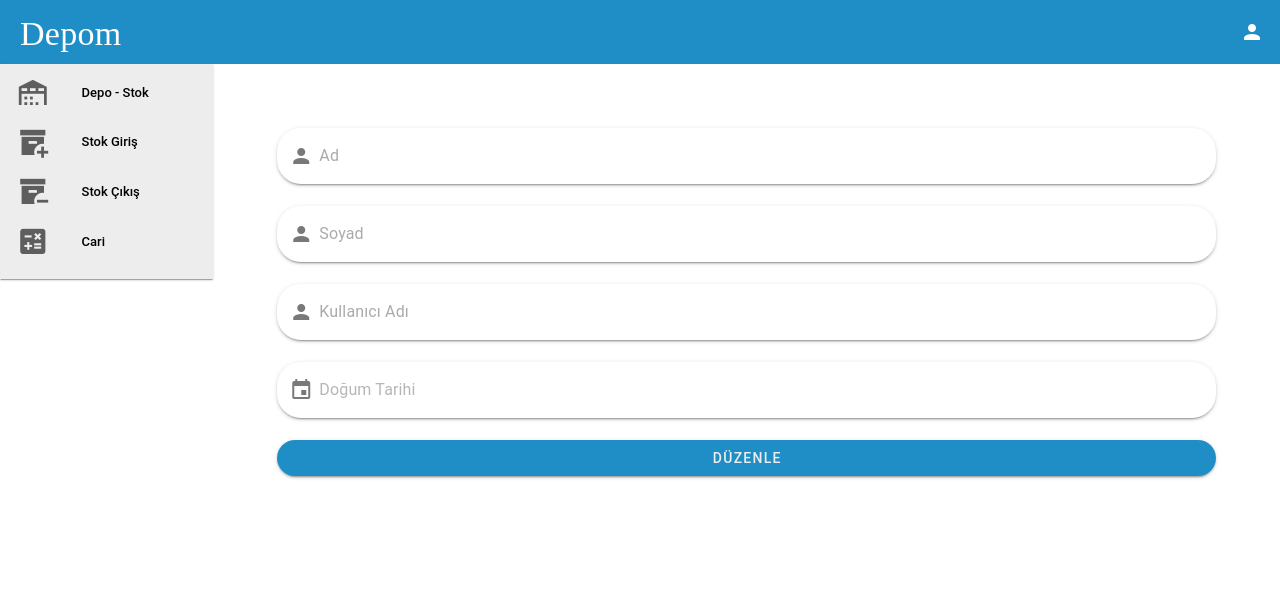
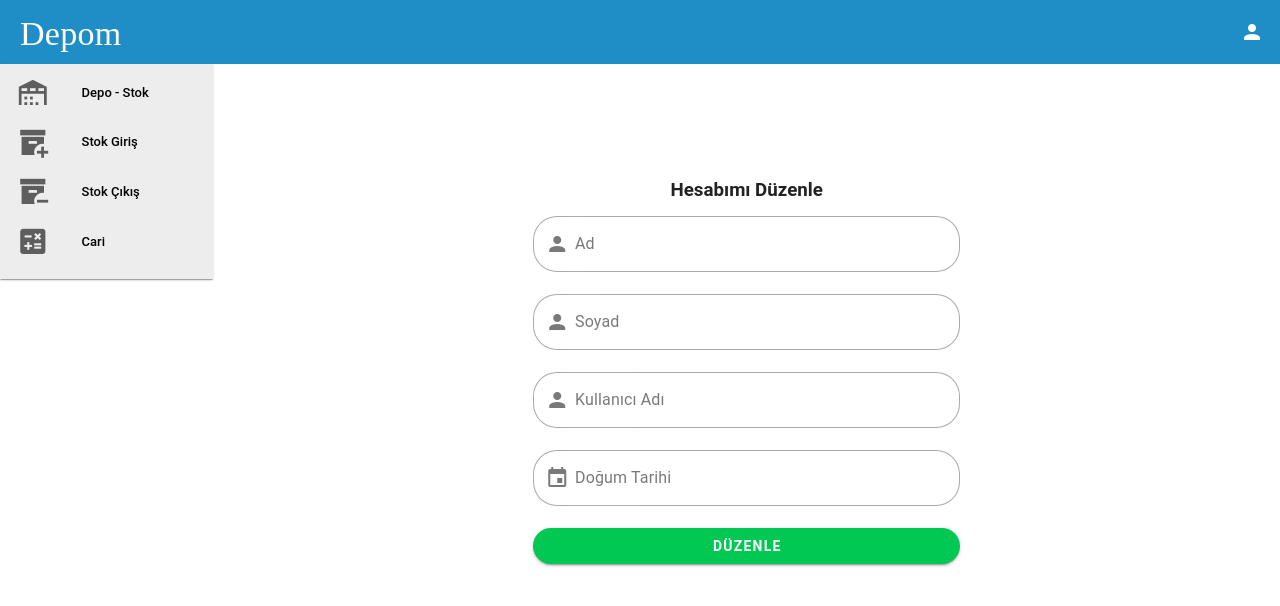
Before and after one commit to nurcancurebal/depom-frontend, a Vue app: page /updateaccount in a window 1280 px wide. Shown: the top 606 px of the page. Built offline with nearby package versions, Linux system fonts and the light colour scheme; no server answers.

Commit message:
style düzenleme

```diff
--- a/src/views/Current.vue
+++ b/src/views/Current.vue
@@ -10,8 +10,11 @@
         <TheSidebar />
       </v-col>
       <v-col cols="10">
+        <div style="display: flex; justify-content: center">
+          <h3 class="ma-7" style="color: #757575">Cari</h3>
+        </div>
         <v-data-table-server
-          class="ma-5"
+          class="px-16"
           density="compact"
           v-model:items-per-page="itemsPerPage"
           :headers="headers"
--- a/src/views/Entry.vue
+++ b/src/views/Entry.vue
@@ -14,6 +14,9 @@
           style="margin: 40px; padding: 40px"
           v-show="!showEntryInventory"
         >
+          <div style="display: flex; justify-content: center">
+            <h3 style="color: #757575; margin-bottom: 50px">Stok Giriş</h3>
+          </div>
           <v-row align="center">
             <v-col cols="2" style="padding: 0 0 25px 0">
               <v-list-subheader style="padding-inline-end: 0">
@@ -46,6 +49,9 @@
         </v-card>
 
         <v-card style="margin: 40px; padding: 40px" v-show="showEntryInventory">
+          <div style="display: flex; justify-content: center">
+            <h3 style="color: #757575; margin-bottom: 50px">Stok Giriş</h3>
+          </div>
           <v-row align="center">
             <v-col cols="2" style="padding: 0 0 25px 0">
               <v-list-subheader style="padding-inline-end: 0">
--- a/src/views/Stock.vue
+++ b/src/views/Stock.vue
@@ -10,8 +10,11 @@
         <TheSidebar />
       </v-col>
       <v-col cols="10">
+        <div style="display: flex; justify-content: center">
+          <h3 class="ma-7" style="color: #757575">Depo - Stok</h3>
+        </div>
         <v-data-table-server
-          class="ma-5"
+          class="px-16"
           density="compact"
           v-model:items-per-page="itemsPerPage"
           :headers="headers"
--- a/src/views/UpdateAccount.vue
+++ b/src/views/UpdateAccount.vue
@@ -10,32 +10,33 @@
         <TheSidebar />
       </v-col>
       <v-col cols="10">
-        <v-sheet class="pa-16">
+        <v-sheet style="margin-top: 100px">
           <form class="d-flex align-center flex-column justify-center">
+            <h3 class="my-3">Hesabımı Düzenle</h3>
             <v-text-field
               prepend-inner-icon="mdi-account"
-              variant="solo"
+              label="Ad"
+              variant="outlined"
               rounded="xl"
-              style="width: 100%"
-              placeholder="Ad"
+              style="width: 40%"
               v-model="cacheUser.firstname"
               :error-messages="errors.firstname"
             />
             <v-text-field
               prepend-inner-icon="mdi-account"
-              variant="solo"
+              label="Soyad"
+              variant="outlined"
               rounded="xl"
-              style="width: 100%"
-              placeholder="Soyad"
+              style="width: 40%"
               v-model="cacheUser.lastname"
               :error-messages="errors.lastname"
             />
             <v-text-field
               prepend-inner-icon="mdi-account"
-              variant="solo"
+              label="Kullanıcı Adı"
+              variant="outlined"
               rounded="xl"
-              style="width: 100%"
-              placeholder="Kullanıcı Adı"
+              style="width: 40%"
               v-model="cacheUser.username"
               :error-messages="errors.username"
             />
@@ -45,9 +46,10 @@
               readonly
               @click="menu = !menu"
               prepend-inner-icon="mdi-calendar"
-              variant="solo"
+              label="Doğum Tarihi"
+              variant="outlined"
               rounded="xl"
-              style="width: 100%"
+              style="width: 40%"
               placeholder="Doğum Tarihi"
               :error-messages="errors.birthdate"
             >
@@ -73,9 +75,10 @@
             </v-text-field>
 
             <v-btn
-              style="width: 100%; background-color: #208ec6; color: #ededed"
+              style="width: 40%; background-color: #00c853; color: white"
               rounded="xl"
               @click="patternCheck"
+              class="font-weight-bold"
             >
               Düzenle
             </v-btn>
```
